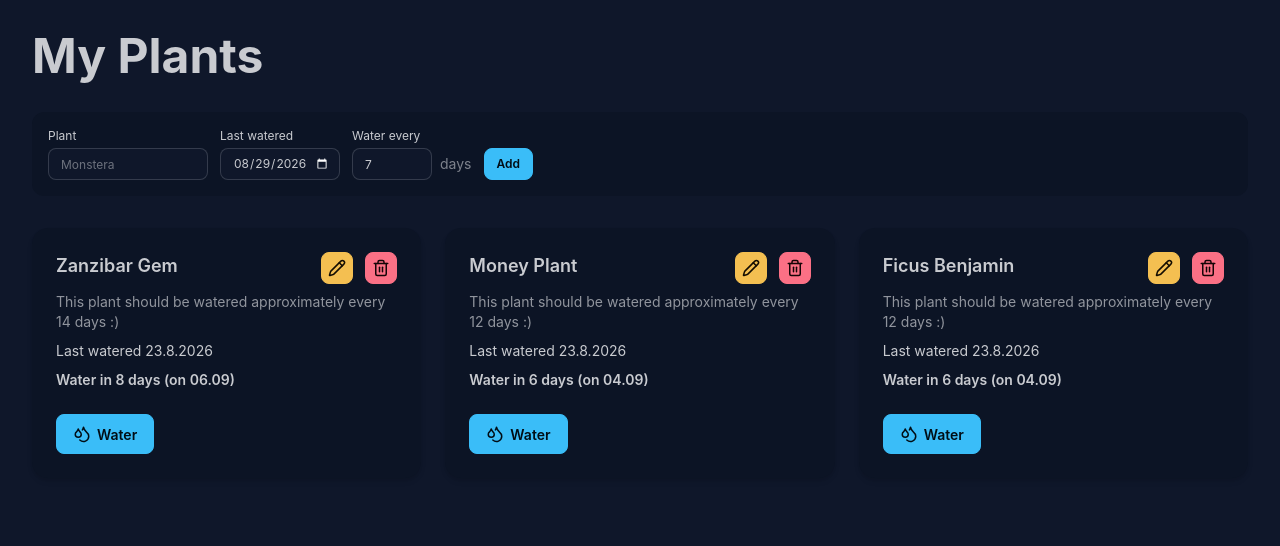
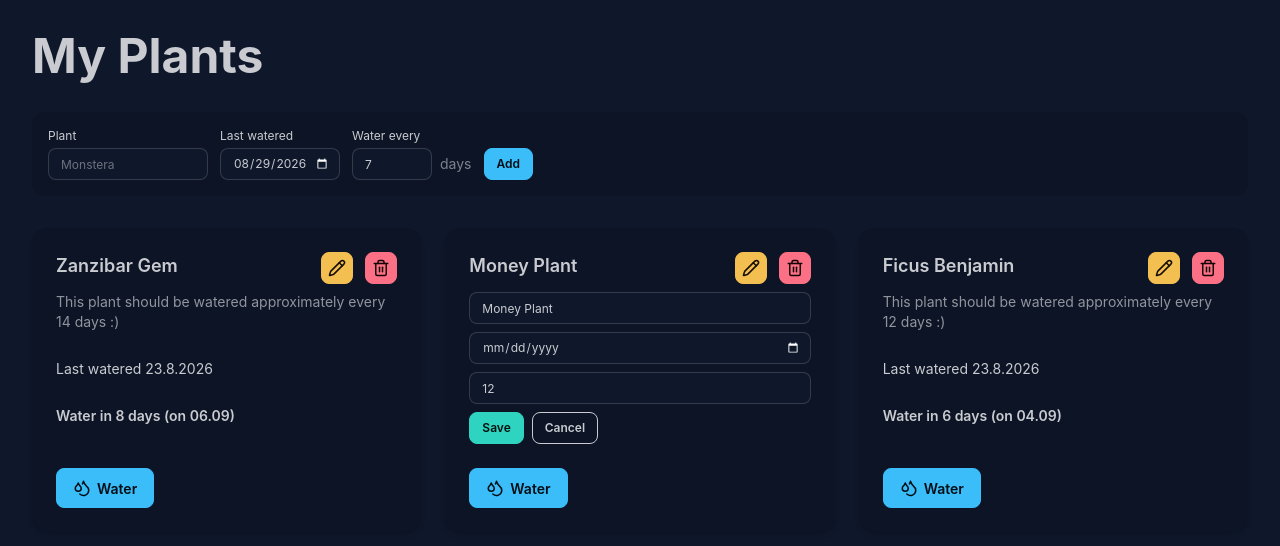
Before and after one commit to turtlegirll/plantReminder, a React (Vite) app: page / in a window 1280 px wide. Both pictures are taken after a click on the button 750 px from the left and 268 px from the top of the page. Shown: the top 546 px of the page. Built offline with nearby package versions, Linux system fonts and the light colour scheme.

Commit message:
added editPlant

```diff
--- a/src/App.tsx
+++ b/src/App.tsx
@@ -60,6 +60,13 @@ function App() {
     );
   }
 
+  function editPlant(id: number, updatedPlant: Partial<Plant>) {
+    setPlants((currentPlants) =>
+      currentPlants.map((plant) =>
+        plant.id === id ? { ...plant, ...updatedPlant } : plant
+      )
+    );
+  }
 
   return (
     <main className="min-h-screen p-8">
@@ -76,6 +83,7 @@ function App() {
             plant={plant}
             onWater={waterPlant}
             onDelete={removePlant}
+            onEdit={editPlant}
           />
         ))}
       </div>
--- a/src/components/PlantCard.tsx
+++ b/src/components/PlantCard.tsx
@@ -1,3 +1,4 @@
+import { useState } from "react";
 import type { Plant } from "../types/plants"
 import { Trash2, Pencil, Droplets } from "lucide-react";
 
@@ -6,6 +7,7 @@ type Props = {
     plant: Plant,
     onWater: (id: number) => void;
     onDelete: (id: number) => void;
+    onEdit: (id: number, updatedPlant: Partial<Plant>) => void;
 }
 const MS_PER_DAY = 24 * 60 * 60 * 1000;
 
@@ -46,10 +48,19 @@ function formatDayMonth(date: Date) {
 
 
 
-export function PlantCard({ plant, onWater, onDelete }: Props) {
+export function PlantCard({ plant, onWater, onDelete, onEdit }: Props) {
+    const [isEditing, setIsEditing] = useState(false);
+    const [editedName, setEditedName] = useState(plant.name);
+    const [editedWateringInterval, setEditedWateringInterval] = useState(plant.wateringIntervalDays);
+    const [editedLastWatered, setEditedLastWatered] = useState(plant.lastWatered);
 
     const nextWateringDay = getDaysUntilWatering(plant)
     const nextWateringDate = getNextWateringDate(plant)
+
+    const handleEdit = () => {
+        onEdit(plant.id,{name: editedName, wateringIntervalDays: editedWateringInterval, lastWatered: editedLastWatered});
+        setIsEditing(false);
+    }
 
     return (
 
@@ -62,6 +73,7 @@ export function PlantCard({ plant, onWater, onDelete }: Props) {
                     <div className="flex gap-3">
                         <button
                             className="btn btn-warning btn-square btn-sm"
+                            onClick={() => setIsEditing(true)}
                             aria-label={`Edit ${plant.name}`}
                         >
                             <Pencil size={18} />
@@ -77,6 +89,36 @@ export function PlantCard({ plant, onWater, onDelete }: Props) {
                     </div>
                 </div>
 
+                {isEditing ? (
+                    <div className="space-y-2">
+                        <input
+                            type="text"
+                            placeholder="Plant name"
+                            value={editedName}
+                            onChange={(e) => setEditedName(e.target.value)}
+                            className="input input-bordered input-sm w-full"
+                        />
+                        <input
+                            type="date"
+                            placeholder="Last watered"
+                            value={editedLastWatered}
+                            onChange={(e) => setEditedLastWatered(e.target.value)}
+                            className="input input-bordered input-sm w-full"
+                        />
+                        <input
+                            type="number"
+                            placeholder="Watering interval (days)"
+                            value={editedWateringInterval}
+                            onChange={(e) => setEditedWateringInterval(Number(e.target.value))}
+                            className="input input-bordered input-sm w-full"
+                        />
+                        <div className="flex gap-2">
+                            <button className="btn btn-sm btn-success" onClick={handleEdit}>Save</button>
+                            <button className="btn btn-sm btn-outline" onClick={() => setIsEditing(false)}>Cancel</button>
+                        </div>
+                    </div>
+                ) : (
+                    <>
                 <p className="text-sm opacity-70">
                     This plant should be watered approximately every {plant.wateringIntervalDays} days :)
                 </p>
@@ -86,7 +128,8 @@ export function PlantCard({ plant, onWater, onDelete }: Props) {
                 <p className="font-semibold">
                     Water in  {nextWateringDay} days (on {formatDayMonth(nextWateringDate)})
                 </p>
-
+                    </>
+                )}
                 <div className="card-actions mt-4">
                     <button className="btn btn-primary" onClick={() => onWater(plant.id)}>  <Droplets size={18} />Water</button>
 
```
